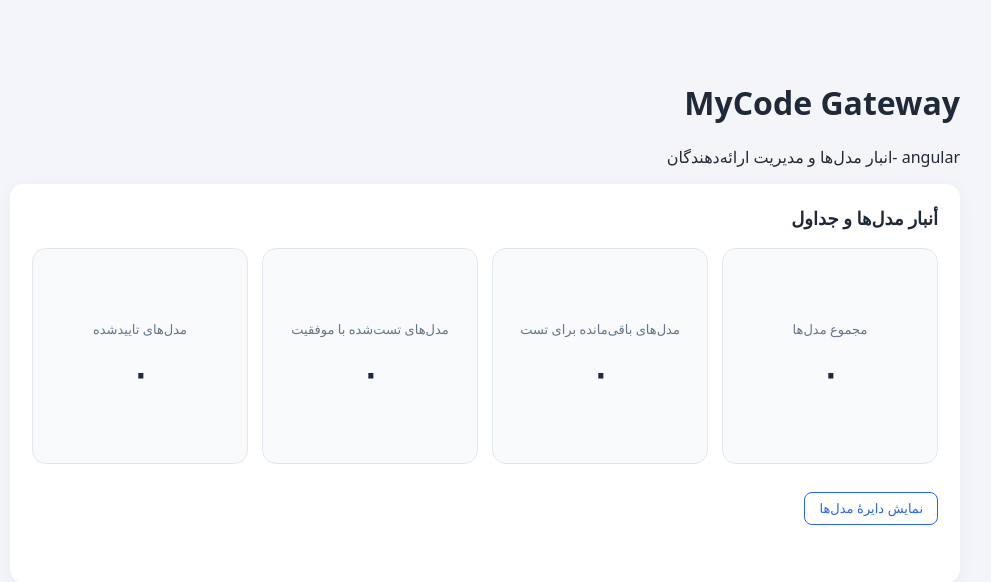
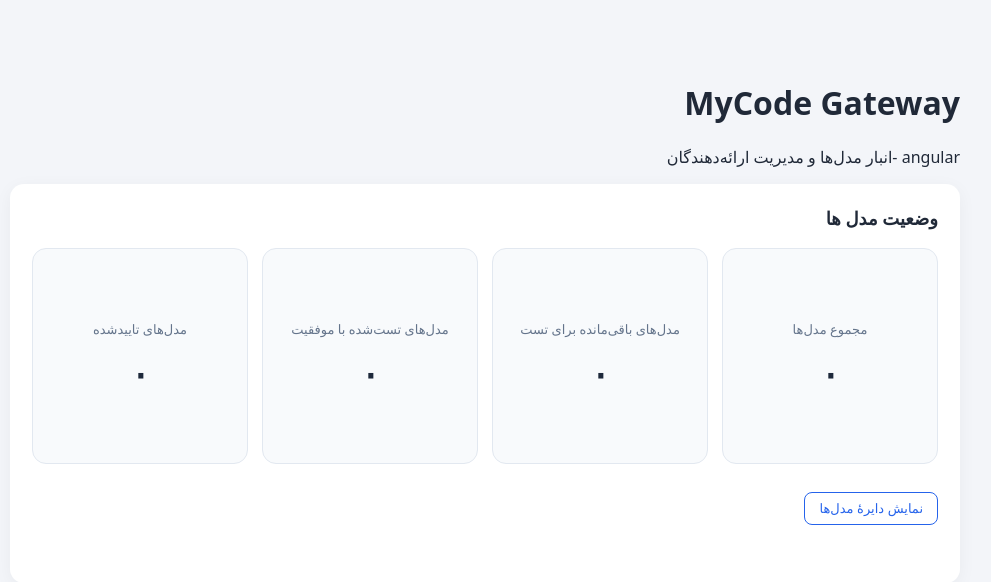
Before and after one commit to farshad-ir/work-with-LLMs, a FastAPI app: page / in a window 1280 px wide. Shown: the top 582 px of the page, without its empty margins (155-1146 px from the left). Run offline with FastAPI, Linux system fonts and the light colour scheme; data that the repository does not hold is empty.

Commit message:
Update section header for model catalog

```diff
--- a/app/templates/index.html
+++ b/app/templates/index.html
@@ -240,7 +240,7 @@
        1. Model Catalog Summary and Table (TOP)
        ========================================================= -->
   <section class="card" id="catalog-section">
-    <h2>أنبار مدل‌ها و جداول</h2>
+    <h2>وضعیت مدل ها</h2>
     <div class="counts">
       <div class="count-item">
         <div class="count" id="catalog-total">0</div>
```
